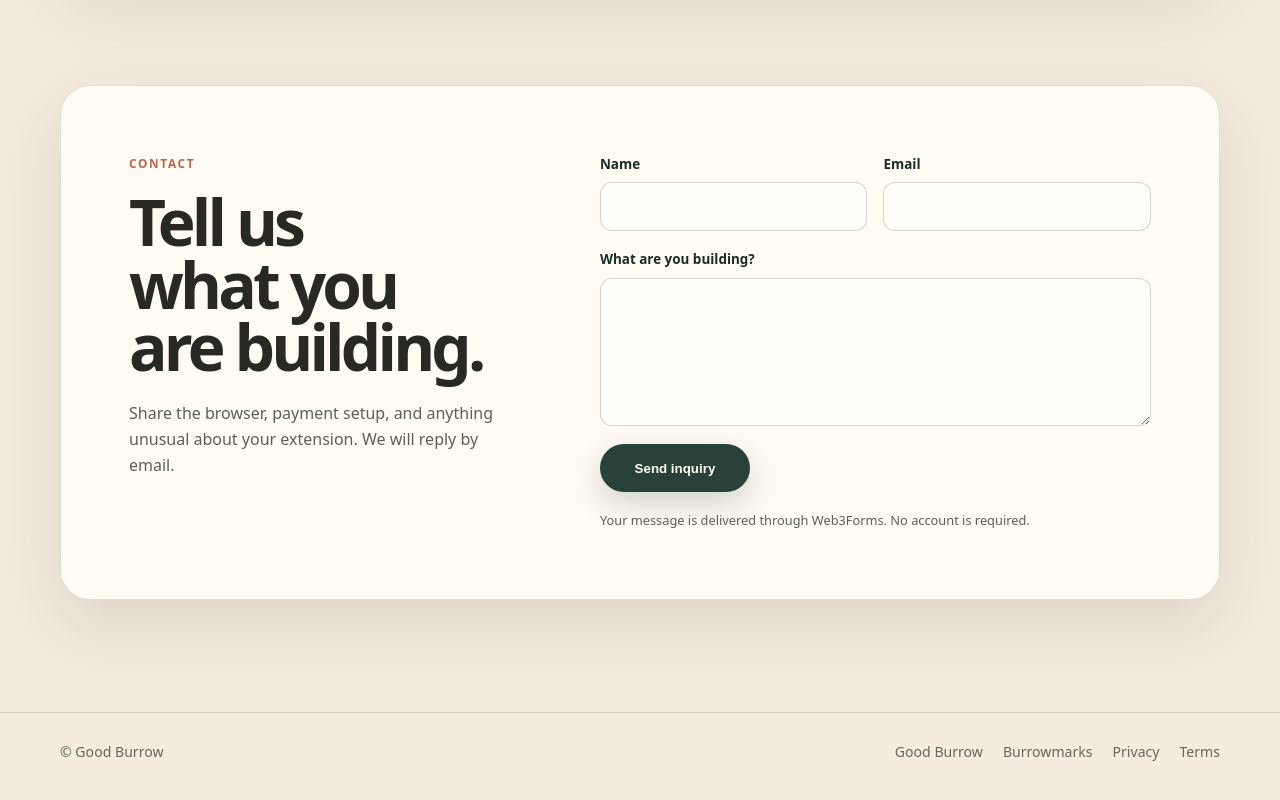
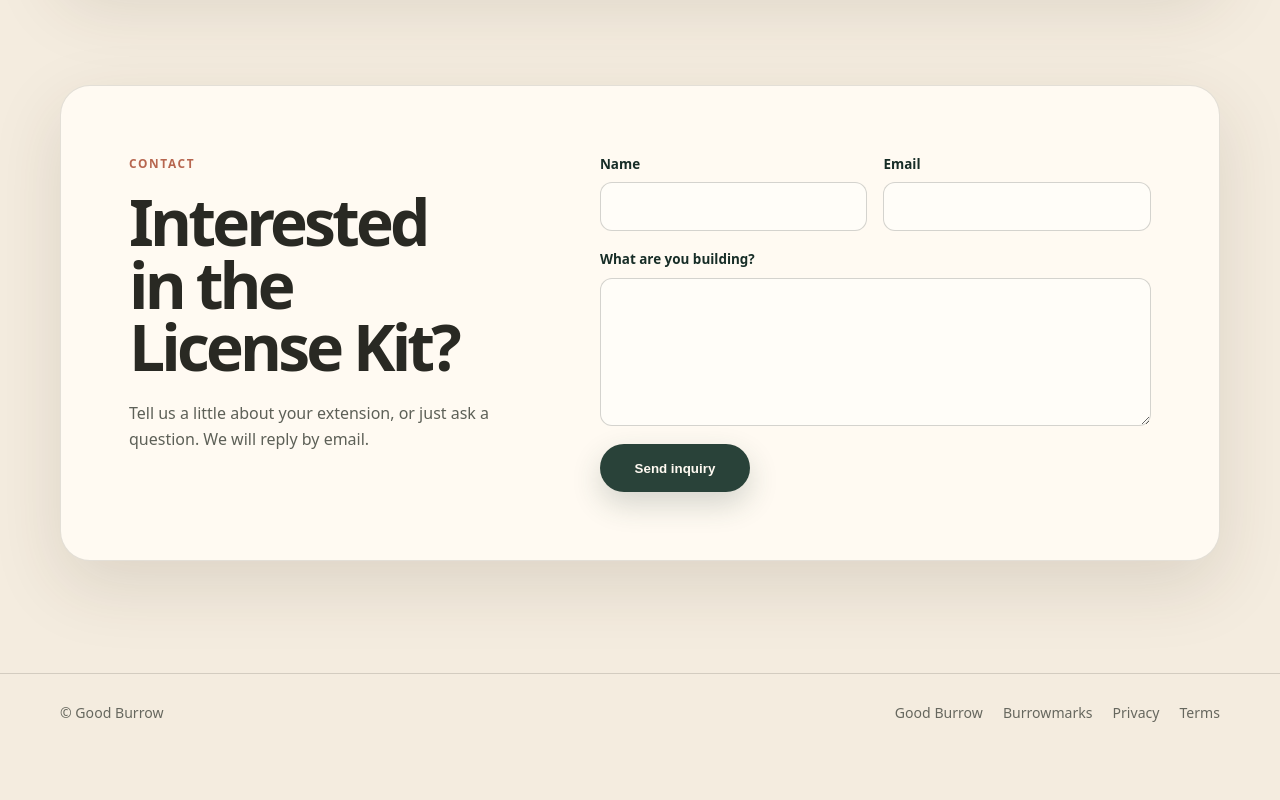
Before and after one commit to GoodBurrow/goodburrow.github.io, a plain HTML site: page extension-license-kit/index.html in a window 1280 px wide. Shown: the part 2469-3269 px from the top of the page. After the commit the page ends 3236 px from the top, so only its background shows below. Drawn offline with Linux system fonts and the light colour scheme.

Commit message:
Simplify License Kit inquiry copy

```diff
--- a/extension-license-kit/index.html
+++ b/extension-license-kit/index.html
@@ -16,7 +16,7 @@
       .facts{display:grid;grid-template-columns:repeat(3,1fr);background:var(--forest-deep);color:#eee7dc}.facts div{padding:26px clamp(24px,4vw,48px);border-left:1px solid rgba(255,250,242,.13)}.facts div:first-child{border-left:0}.facts strong{display:block;margin-bottom:4px;color:var(--cream)}.facts span{color:#bdc8c1;font-size:.92rem}
       .included{padding:105px 0 112px}.section-heading{display:grid;grid-template-columns:.8fr 1.2fr;gap:50px;align-items:start}.section-heading h2,.offer h2{margin:0;font-size:clamp(2.7rem,5vw,4.6rem);line-height:.98;letter-spacing:-.06em}.section-intro{max-width:680px;margin:20px 0 0;color:var(--muted);font-size:1.08rem}.feature-grid{display:grid;grid-template-columns:repeat(3,1fr);gap:18px;margin-top:48px}.feature{min-height:270px;padding:30px;border:1px solid var(--line);border-radius:22px;background:rgba(255,250,242,.75);box-shadow:0 12px 35px rgba(58,45,31,.06)}.feature>span{color:var(--clay);font-size:.74rem;font-weight:850}.feature h3{margin:52px 0 12px;font-size:1.4rem;letter-spacing:-.035em}.feature p{margin:0;color:var(--muted)}
       .pricing{padding:0 0 105px}.offer{display:grid;grid-template-columns:1.08fr .92fr;gap:clamp(45px,8vw,95px);align-items:center;padding:clamp(34px,6vw,68px);border:1px solid rgba(112,67,52,.2);border-radius:30px;background:var(--clay-soft);box-shadow:var(--shadow)}.offer .eyebrow{color:#704334}.offer-copy>p:last-child{max-width:640px;color:#57483f;font-size:1.06rem}.price{display:grid;padding:28px;border:1px solid rgba(41,41,35,.14);border-radius:22px;background:rgba(255,250,242,.72)}.price>span{color:var(--muted);font-size:.84rem;font-weight:700}.price strong{margin:8px 0;color:var(--forest-deep);font-size:4.7rem;line-height:1;letter-spacing:-.075em}.price p{margin:0;color:var(--muted)}.price .button{margin-top:23px}.price small{margin-top:13px;color:#6d625b;text-align:center}
-      .contact{padding:0 0 112px}.contact-panel{display:grid;grid-template-columns:.82fr 1.18fr;gap:clamp(40px,7vw,88px);padding:clamp(34px,6vw,68px);border:1px solid rgba(41,41,35,.13);border-radius:30px;background:var(--cream);box-shadow:var(--shadow)}.contact-copy h2{margin:0;font-size:clamp(2.5rem,5vw,4.3rem);line-height:.98;letter-spacing:-.06em}.contact-copy p:last-child{max-width:470px;margin:22px 0 0;color:var(--muted)}.contact-form{display:grid;gap:18px}.form-row{display:grid;grid-template-columns:1fr 1fr;gap:16px}.contact-form label{display:grid;gap:7px;color:var(--forest-deep);font-size:.84rem;font-weight:760}.contact-form input,.contact-form textarea{width:100%;border:1px solid rgba(41,41,35,.2);border-radius:12px;background:#fffdf8;color:var(--ink);font:inherit;outline:none}.contact-form input{height:49px;padding:0 14px}.contact-form textarea{min-height:148px;padding:12px 14px;resize:vertical}.contact-form input:focus,.contact-form textarea:focus{border-color:var(--forest);box-shadow:0 0 0 3px rgba(41,66,57,.12)}.contact-form .button{width:max-content;min-width:150px;border:0;cursor:pointer}.form-note{margin:0;color:var(--muted);font-size:.8rem}.botcheck{position:absolute!important;width:1px!important;height:1px!important;overflow:hidden!important;clip:rect(0 0 0 0)!important;white-space:nowrap!important}
+      .contact{padding:0 0 112px}.contact-panel{display:grid;grid-template-columns:.82fr 1.18fr;gap:clamp(40px,7vw,88px);padding:clamp(34px,6vw,68px);border:1px solid rgba(41,41,35,.13);border-radius:30px;background:var(--cream);box-shadow:var(--shadow)}.contact-copy h2{margin:0;font-size:clamp(2.5rem,5vw,4.3rem);line-height:.98;letter-spacing:-.06em}.contact-copy p:last-child{max-width:470px;margin:22px 0 0;color:var(--muted)}.contact-form{display:grid;gap:18px}.form-row{display:grid;grid-template-columns:1fr 1fr;gap:16px}.contact-form label{display:grid;gap:7px;color:var(--forest-deep);font-size:.84rem;font-weight:760}.contact-form input,.contact-form textarea{width:100%;border:1px solid rgba(41,41,35,.2);border-radius:12px;background:#fffdf8;color:var(--ink);font:inherit;outline:none}.contact-form input{height:49px;padding:0 14px}.contact-form textarea{min-height:148px;padding:12px 14px;resize:vertical}.contact-form input:focus,.contact-form textarea:focus{border-color:var(--forest);box-shadow:0 0 0 3px rgba(41,66,57,.12)}.contact-form .button{width:max-content;min-width:150px;border:0;cursor:pointer}.botcheck{position:absolute!important;width:1px!important;height:1px!important;overflow:hidden!important;clip:rect(0 0 0 0)!important;white-space:nowrap!important}
       footer{padding:28px 0 42px;border-top:1px solid var(--line)}.footer-row{display:flex;align-items:center;justify-content:space-between;gap:24px;color:#66675e;font-size:.88rem}.footer-row nav{display:flex;flex-wrap:wrap;gap:20px}.footer-row a:hover{color:var(--clay)}
       @media(max-width:850px){.hero,.section-heading,.offer,.contact-panel{grid-template-columns:1fr}.facts{grid-template-columns:1fr}.facts div{border-left:0;border-top:1px solid rgba(255,250,242,.13)}.facts div:first-child{border-top:0}.feature-grid{grid-template-columns:1fr}.feature{min-height:220px}.feature h3{margin-top:38px}.price{width:min(100%,430px)}}
       @media(max-width:560px){.shell{width:min(100% - 28px,1160px)}.nav{min-height:68px}.nav-links a:first-child{display:none}.hero{padding:54px 0 72px}h1{font-size:clamp(3.6rem,17vw,5rem)}.kit-card{padding:26px;border-radius:22px}.file{align-items:flex-start;flex-direction:column}.facts div{padding:22px 28px}.included{padding:78px 0}.pricing{padding-bottom:78px}.offer,.contact-panel{padding:28px;border-radius:22px}.form-row{grid-template-columns:1fr}.footer-row{align-items:flex-start;flex-direction:column}}
@@ -70,7 +70,7 @@
 
       <section class="shell contact" id="contact">
         <div class="contact-panel">
-          <div class="contact-copy"><p class="eyebrow">Contact</p><h2>Tell us what you are building.</h2><p>Share the browser, payment setup, and anything unusual about your extension. We will reply by email.</p></div>
+          <div class="contact-copy"><p class="eyebrow">Contact</p><h2>Interested in the License Kit?</h2><p>Tell us a little about your extension, or just ask a question. We will reply by email.</p></div>
           <form class="contact-form" action="https://api.web3forms.com/submit" method="POST">
             <input type="hidden" name="access_key" value="cbaa8295-a6d5-4adb-bad6-7d2832e99952">
             <input type="hidden" name="subject" value="Good Burrow License Kit inquiry">
@@ -80,7 +80,6 @@
             <label>What are you building?<textarea name="message" minlength="10" required></textarea></label>
             <input class="botcheck" type="checkbox" name="botcheck" tabindex="-1" autocomplete="off" aria-hidden="true" style="display:none">
             <button class="button primary" type="submit">Send inquiry</button>
-            <p class="form-note">Your message is delivered through Web3Forms. No account is required.</p>
           </form>
         </div>
       </section>
```
